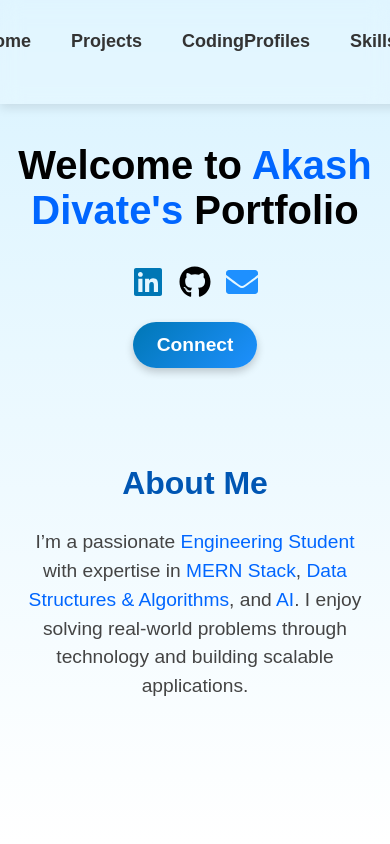
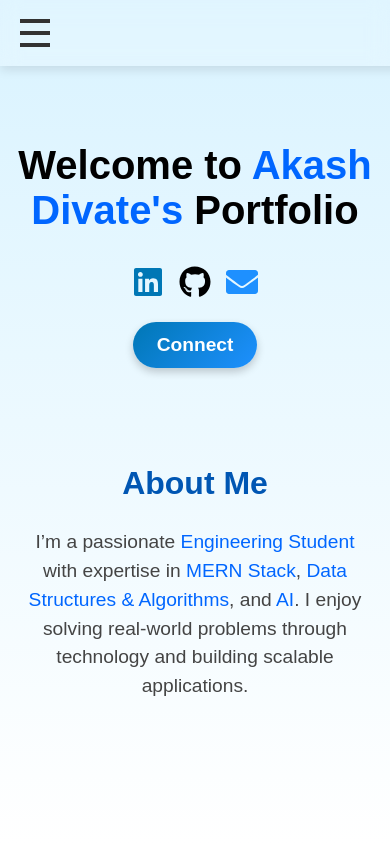
Before and after one commit to AkashD625/MyPortfolio_Website, a React (Vite) app: page / in a window 390 px wide. Shown: the top 844 px of the page. Built offline with nearby package versions, Linux system fonts and the light colour scheme.

Commit message:
Email sending functinality

```diff
--- a/src/components/Navbar.css
+++ b/src/components/Navbar.css
@@ -10,19 +10,17 @@
   backdrop-filter: blur(10px);
   padding: 15px 20px;
   display: flex;
-  justify-content: center;
+  justify-content: space-between;
   align-items: center;
   box-shadow: 0px 4px 10px rgba(0, 0, 0, 0.1);
   z-index: 1000;
 }
 
-/* 🌟 Navbar Links */
+/* 🌟 Navbar Links (Desktop) */
 .nav-links {
   list-style: none;
   display: flex;
   gap: 25px;
-  padding: 50;
-  margin: 20;
 }
 
 .nav-links li {
@@ -63,10 +61,61 @@
   transform: translateY(-2px);
 }
 
-/* 🌟 Active Link */
-.nav-links a.active {
-  color: blue;
-  font-weight: bold;
+/* 🌟 Mobile Navigation */
+.menu-icon {
+  display: none;
+  flex-direction: column;
+  cursor: pointer;
 }
 
-/* 🌟 Mobile Navigation */
+.bar {
+  width: 30px;
+  height: 4px;
+  background-color: #333;
+  margin: 4px 0;
+  transition: transform 0.3s ease-in-out;
+}
+
+/* 🌟 Mobile Menu */
+@media (max-width: 768px) {
+  .menu-icon {
+    display: flex;
+  }
+
+  .nav-links {
+    position: absolute;
+    top: 60px;
+    right: 0;
+    width: 100%;
+    height: 100vh;
+    background: rgba(0, 0, 0, 0.9);
+    flex-direction: column;
+    align-items: center;
+    justify-content: center;
+    gap: 20px;
+    display: none;
+    transition: all 0.3s ease-in-out;
+  }
+
+  .nav-links.show {
+    display: flex;
+  }
+
+  .nav-links a {
+    font-size: 22px;
+    color: white;
+  }
+
+  /* Hamburger Animation */
+  .bar.open:nth-child(1) {
+    transform: rotate(45deg) translate(5px, 5px);
+  }
+
+  .bar.open:nth-child(2) {
+    opacity: 0;
+  }
+
+  .bar.open:nth-child(3) {
+    transform: rotate(-45deg) translate(5px, -5px);
+  }
+}
--- a/src/components/Navbar.jsx
+++ b/src/components/Navbar.jsx
@@ -10,28 +10,29 @@ const Navbar = () => {
 
   return (
     <nav className="navbar">
+      <div className="menu-icon" onClick={toggleMenu}>
+        <div className={`bar ${menuOpen ? "open" : ""}`}></div>
+        <div className={`bar ${menuOpen ? "open" : ""}`}></div>
+        <div className={`bar ${menuOpen ? "open" : ""}`}></div>
+      </div>
+
       <ul className={`nav-links ${menuOpen ? "show" : ""}`}>
         <li>
-          <a href="#home">
-            Home
-          </a>
+          <a href="#home" onClick={toggleMenu}>Home</a>
         </li>
         <li>
-          <a href="#projects">Projects</a>
+          <a href="#projects" onClick={toggleMenu}>Projects</a>
         </li>
         <li>
-          <a href="#coding">CodingProfiles</a>
+          <a href="#coding" onClick={toggleMenu}>CodingProfiles</a>
         </li>
         <li>
-          <a href="#skills">Skills</a>
+          <a href="#skills" onClick={toggleMenu}>Skills</a>
         </li>
         <li>
-          <a href="#contact">Contact</a>
+          <a href="#contact" onClick={toggleMenu}>Contact</a>
         </li>
       </ul>
-
-
-
     </nav>
   );
 };
```
